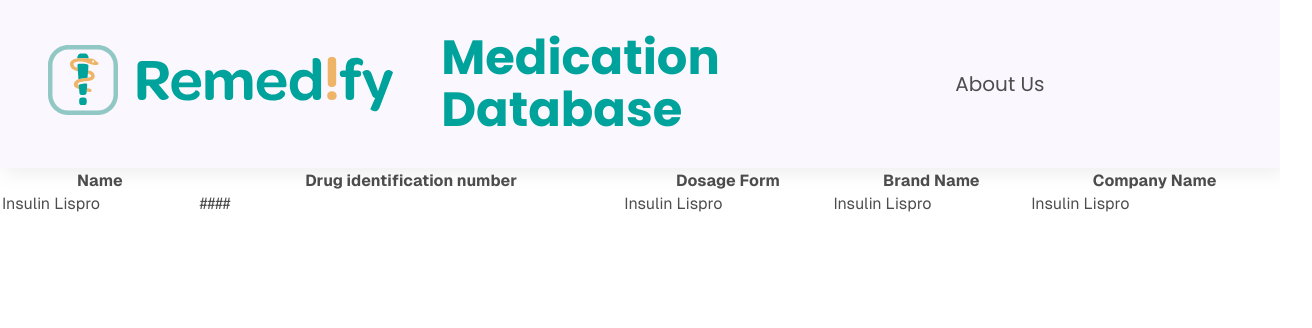
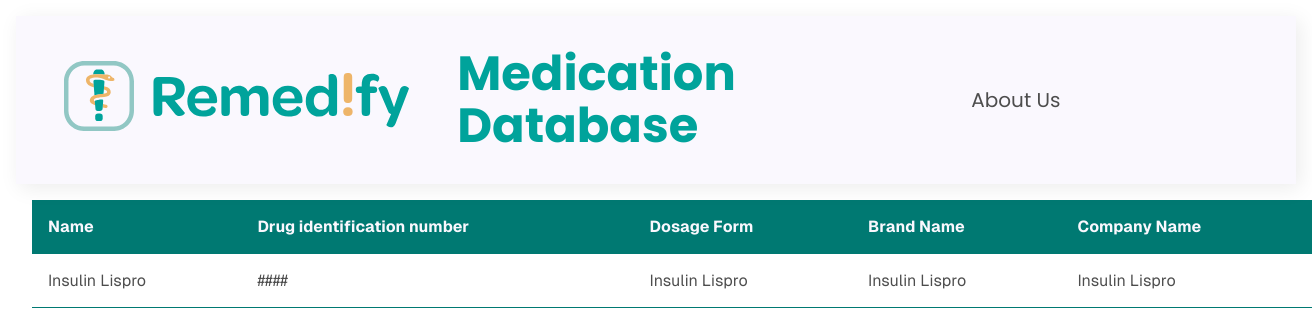
Before and after one commit to Crystalhtc/remedify-web-supplement, a Next.js app: page / in a window 1280 px wide. Shown: the top 328 px of the page, 1312 px wide, since content can reach past the window. Built offline with nearby package versions, Linux system fonts and the light colour scheme.

Commit message:
styling homepage

```diff
--- a/src/app/page.js
+++ b/src/app/page.js
@@ -7,7 +7,7 @@ export default function Home() {
       <main className={styles.main}>
         <section id='header'></section>
         <Header />
-        <table>
+        <table className={styles.table}>
           <thead>
             <tr>
               <th>Name</th>
--- a/src/app/page.module.css
+++ b/src/app/page.module.css
@@ -1,6 +1,27 @@
+.main {
+    margin: 1rem;
+}
 
+.table {
+  width: 100vw;
+  border-collapse: collapse;
+  margin: 1rem;
+}
+
+.table th,
+.table td {
+  padding: 1rem;
+  text-align: left;
+  border-bottom: 1px solid var(--dark-green);
+}
+
+.table th {
+  background-color: var(--dark-green);
+  color: var(--silver-white);
+}
 
 .page {
+
   --gray-rgb: 0, 0, 0;
   --gray-alpha-200: rgba(var(--gray-rgb), 0.08);
   --gray-alpha-100: rgba(var(--gray-rgb), 0.05);
```
